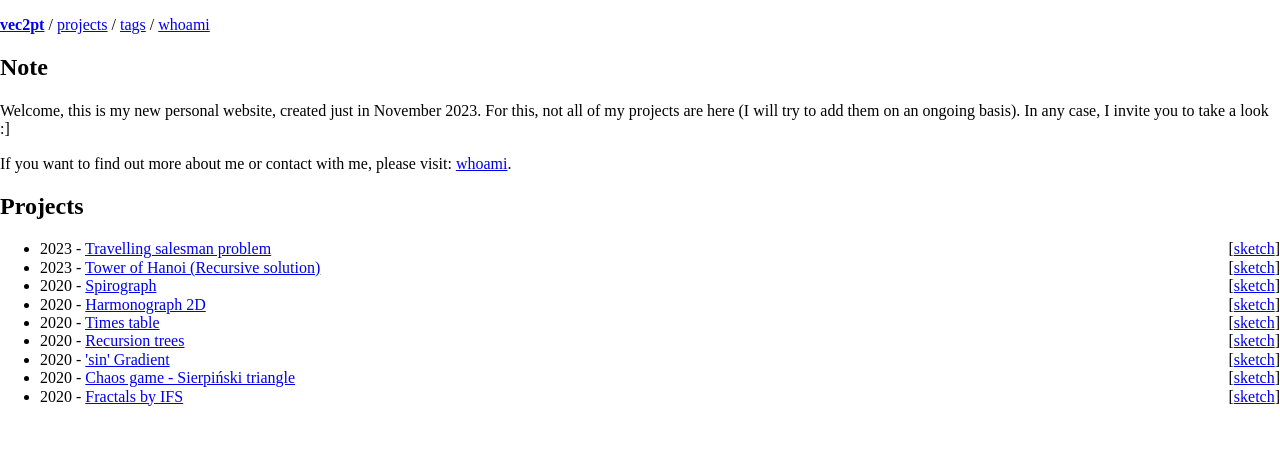
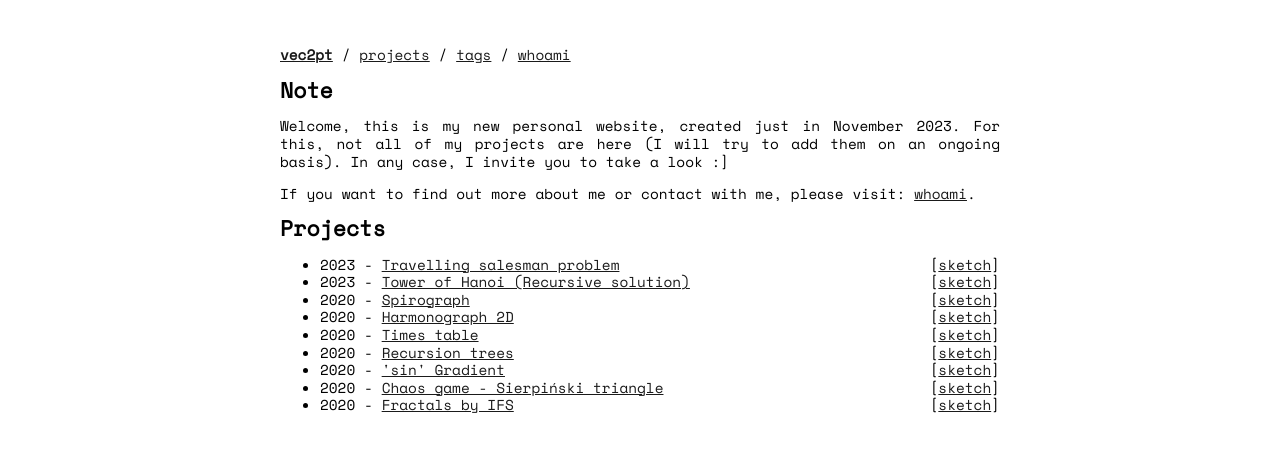
Before and after one commit to vec2pt/vec2pt.github.io, a Jekyll site: the page built from index.md, in a window 1280 px wide. Shown: the top 452 px of the page. Built offline with Jekyll 4.4.1, drawn with Linux system fonts in a browser that asks for light colours; nearby versions of some CDN libraries.

Commit message:
Debug style

```diff
--- a/_includes/head.html
+++ b/_includes/head.html
@@ -20,7 +20,7 @@
 
   <!-- Stylesheet -->
   <link rel="stylesheet" href="https://necolas.github.io/normalize.css/8.0.1/normalize.css">
-  <link rel="stylesheet" href="{{ 'assets/css/main.css' | absolute_url }}">
+  <link rel="stylesheet" href="{{ 'assets/css/style.css' | absolute_url }}">
 
   <!-- Google Fonts - Space Mono -->
   <link rel="stylesheet" href="https://fonts.googleapis.com/css?family=Space Mono">
--- /dev/null
+++ b/_sass/main.scss
@@ -0,0 +1,2 @@
+@import "base";
+@import "bw";
--- a/assets/css/main.scss
+++ /dev/null
@@ -1,6 +0,0 @@
----
----
-
-// @import "{{ site.theme }}";
-// @import "base";
-// @import "bw";
--- /dev/null
+++ b/assets/css/style.scss
@@ -0,0 +1,4 @@
+---
+---
+
+@import "main";
```
